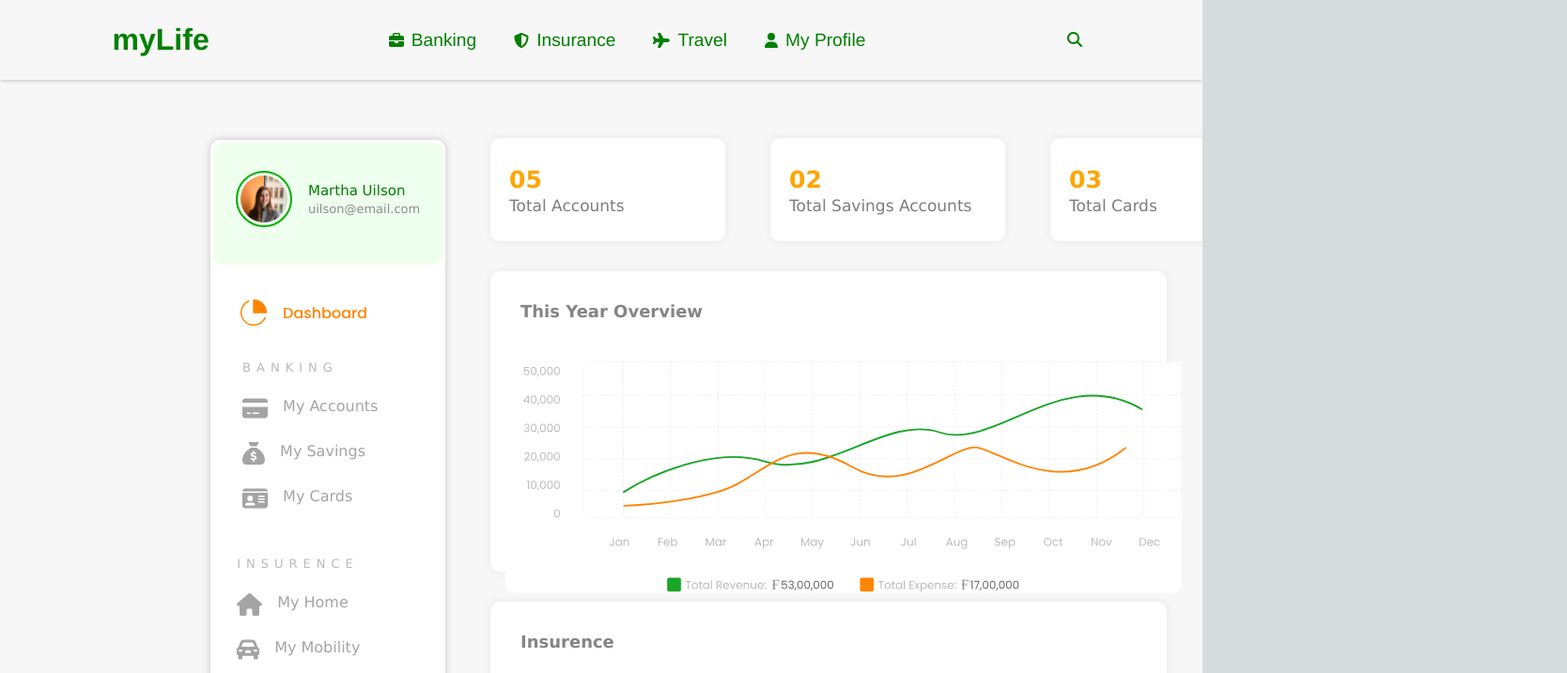
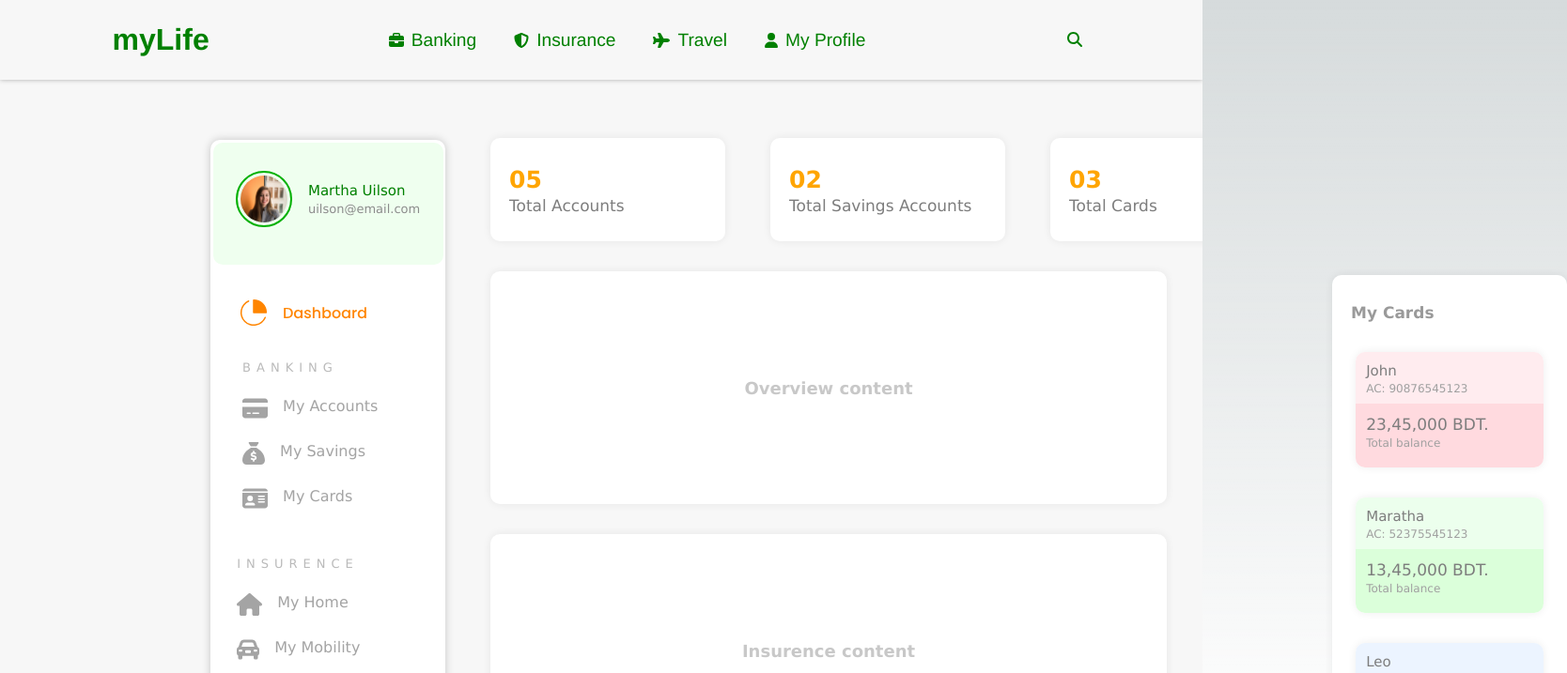
Before and after one commit to abidswapnil/appstick, a Next.js app: page /dashboard in a window 1280 px wide. Shown: the top 717 px of the page at 94% size, 1668 px wide, since content can reach past the window. Built offline with nearby package versions, Linux system fonts and the light colour scheme.

Commit message:
9th commit-5:35pm

```diff
--- a/components/Dashboard/CardRectangle.tsx
+++ b/components/Dashboard/CardRectangle.tsx
@@ -1,6 +1,4 @@
 import styles from '@/styles/Dashboard/Card.module.css'
-import Image from 'next/image';
-import overview from '../../public/Images/DashboardImages/overview.svg';
 
 const CardRectangle = ({ content }) => {
 
@@ -8,13 +6,12 @@ const CardRectangle = ({ content }) => {
     <div className={styles.rectangleCard}>
       {
         content === 'card1' && <div>
-          <span>This Year Overview</span>
-          <Image src={overview} alt='' />
+          <span>Overview content</span>
         </div>
       }
       {
         content === 'card2' && <div>
-          <span>Insurence</span>
+          <span>Insurence content</span>
         </div>
       }
     </div>
--- /dev/null
+++ b/components/Dashboard/DebitCard.tsx
@@ -0,0 +1,46 @@
+import styles from '@/styles/Dashboard/Card.module.css'
+
+const DebitCard = ({ content }) => {
+  let topStyle = '';
+  let bottomStyle = '';
+  let name = '';
+  let cardNumber = '';
+  let balance = '';
+  switch (content) {
+    case 'card1':
+      topStyle = styles.debitCard1Top;
+      bottomStyle = styles.debitCard1Bottom;
+      name = 'John';
+      cardNumber = 'AC: 90876545123';
+      balance = '23,45,000';
+      break;
+    case 'card2':
+      topStyle = styles.debitCard2Top;
+      bottomStyle = styles.debitCard2Bottom;
+      name = 'Maratha';
+      cardNumber = 'AC: 52375545123';
+      balance = '13,45,000';
+      break;
+    case 'card3':
+      topStyle = styles.debitCard3Top;
+      bottomStyle = styles.debitCard3Bottom;
+      name = 'Leo';
+      cardNumber = 'AC: 10823515123';
+      balance = '56,45,000';
+      break;
+  }
+  return (
+    <div className={styles.debitcard}>
+      <div className={topStyle}>
+        <span>{name}</span>
+        <p>{cardNumber}</p>
+      </div>
+      <div className={bottomStyle}>
+        <span>{balance} BDT.</span>
+        <p>Total balance</p>
+      </div>
+    </div>
+  );
+};
+
+export default DebitCard;
--- /dev/null
+++ b/components/Dashboard/Endbar.tsx
@@ -0,0 +1,15 @@
+import styles from '@/styles/Dashboard/Endbar.module.css'
+import DebitCard from './DebitCard';
+
+const Endbar = () => {
+  return (
+    <div className={styles.endbar}>
+      <p className={styles['card-label']}>My Cards</p>
+      <DebitCard content='card1' />
+      <DebitCard content='card2' />
+      <DebitCard content='card3' />
+    </div>
+  );
+};
+
+export default Endbar;
--- a/components/Navbar.tsx
+++ b/components/Navbar.tsx
@@ -9,7 +9,7 @@ const Navbar = () => {
       <ul className={styles.navLinks}>
         <li>
           <FontAwesomeIcon icon={faBriefcase}  className={styles.link} />
-          <a className={styles.navLink} href="">Banking</a>
+          <a className={styles.navLink} href="http://localhost:3000">Banking</a>
         </li>
         <li>
           <FontAwesomeIcon icon={faShieldAlt} className={styles.link} />
--- a/pages/dashboard.tsx
+++ b/pages/dashboard.tsx
@@ -3,6 +3,7 @@ import Navbar from '@/components/Navbar';
 import Sidebar from '@/components/Dashboard/Sidebar';
 import Card from '@/components/Dashboard/Card';
 import CardRectangle from '@/components/Dashboard/CardRectangle';
+import Endbar from '@/components/Dashboard/Endbar';
 
 
 export default function DashboardScreen () {
@@ -19,11 +20,11 @@ export default function DashboardScreen () {
               <a href=""><Card cardNumber='03' cardTitle='Total Cards' numberColor='orange' /></a>
               <a href=""><Card cardNumber='07' cardTitle='Total Insurances' numberColor='lightgreen' /></a>
             </div>
+            <div className={styles.endbar}><Endbar /></div>
             <div className={styles.rectangle}>
               <CardRectangle content='card1' />
               <CardRectangle content='card2' />
             </div>
-            <div></div>
           </div>
         </div>
       </main>
--- a/styles/Dashboard/Card.module.css
+++ b/styles/Dashboard/Card.module.css
@@ -9,6 +9,26 @@
     margin-left: 3rem;
     margin-top: 0rem;
     gap: 0.2rem;
+  }
+
+  .debitcard {
+    display: flex;
+    flex-direction: column;
+    height: 20%;
+    width: 200px;
+    background-color: #fff;
+    border-radius: 10px;
+    box-shadow: 0 0 10px rgba(0, 0, 0, 0.07);
+    margin-left: 10%;
+  }
+
+  .card span {
+    display: flex;
+    font-size: 25px;
+    font-family: Verdana, Geneva, Tahoma, sans-serif;
+    font-weight: 600;
+    margin-top: 12%;
+    margin-left: 8%;
   }
 
   .card span {
@@ -30,7 +50,7 @@
 
   .rectangleCard {
     display: flex;
-    height: 40vh;
+    height: 31vh;
     width: 90vh;
     background-color: #fff;
     border-radius: 10px;
@@ -38,20 +58,174 @@
     margin-left: 3rem;
     margin-top: 2rem;
     gap: 0.2rem;
+    align-items: center;
+    justify-content: center;
   }
 
   .rectangleCard span {
     display: flex;
     font-family: Verdana, Geneva, Tahoma, sans-serif;
     font-size: large;
-    color: rgb(133, 133, 133);
+    color: rgb(200, 200, 200);
     font-weight: bold;
     margin: 2rem;
   }
 
-  .rectangleCard img {
+  .debitCard1Top {
+    height: 45%;
+    border-top-left-radius: 10px;
+    border-top-right-radius: 10px;
+    background-color: rgb(255, 236, 239);
+  }
+
+  .debitCard1Bottom {
+    height: 55%;
+    border-bottom-left-radius: 10px;
+    border-bottom-right-radius: 10px;
+    background-color: rgb(255, 218, 223);
+  }
+
+  .debitCard1Top span {
     display: flex;
-    max-width: 100%;
-    max-height: 100%;
-    object-fit: contain;
+    font-size: 15px;
+    font-family: Verdana, Geneva, Tahoma, sans-serif;
+    color: rgb(125, 125, 125);
+    margin-top: 0.7rem;
+    margin-left: 0.7rem;
+    margin-bottom: 0.2rem;
   }
+
+  .debitCard1Bottom span {
+    display: flex;
+    font-size: 17px;
+    font-family: Verdana, Geneva, Tahoma, sans-serif;
+    color: rgb(125, 125, 125);
+    margin-top: 0.7rem;
+    margin-left: 0.7rem;
+    margin-bottom: 0.2rem;
+  }
+
+  .debitCard1Top p {
+    display: flex;
+    font-size: 12px;
+    font-family: Verdana, Geneva, Tahoma, sans-serif;
+    color: rgb(160, 160, 160);
+    margin-left: 0.7rem;
+  }
+
+  .debitCard2Top {
+    height: 45%;
+    border-top-left-radius: 10px;
+    border-top-right-radius: 10px;
+    background-color: rgba(236, 255, 237, 0.988);
+  }
+
+  .debitCard2Bottom {
+    height: 55%;
+    border-bottom-left-radius: 10px;
+    border-bottom-right-radius: 10px;
+    background-color: rgb(219, 255, 218);
+  }
+
+  .debitCard2Top span {
+    display: flex;
+    font-size: 15px;
+    font-family: Verdana, Geneva, Tahoma, sans-serif;
+    color: rgb(125, 125, 125);
+    margin-top: 0.7rem;
+    margin-left: 0.7rem;
+    margin-bottom: 0.2rem;
+  }
+
+  .debitCard2Bottom span {
+    display: flex;
+    font-size: 17px;
+    font-family: Verdana, Geneva, Tahoma, sans-serif;
+    color: rgb(125, 125, 125);
+    margin-top: 0.7rem;
+    margin-left: 0.7rem;
+    margin-bottom: 0.2rem;
+  }
+
+  .debitCard2Top p {
+    display: flex;
+    font-size: 12px;
+    font-family: Verdana, Geneva, Tahoma, sans-serif;
+    color: rgb(160, 160, 160);
+    margin-left: 0.7rem;
+  }
+
+  .debitCard3Top {
+    height: 45%;
+    border-top-left-radius: 10px;
+    border-top-right-radius: 10px;
+    background-color: rgb(236, 244, 255);
+  }
+
+  .debitCard3Bottom {
+    height: 55%;
+    border-bottom-left-radius: 10px;
+    border-bottom-right-radius: 10px;
+    background-color: rgb(218, 230, 255);
+  }
+
+  .debitCard3Top span {
+    display: flex;
+    font-size: 15px;
+    font-family: Verdana, Geneva, Tahoma, sans-serif;
+    color: rgb(125, 125, 125);
+    margin-top: 0.7rem;
+    margin-left: 0.7rem;
+    margin-bottom: 0.2rem;
+  }
+
+  .debitCard3Bottom span {
+    display: flex;
+    font-size: 17px;
+    font-family: Verdana, Geneva, Tahoma, sans-serif;
+    color: rgb(125, 125, 125);
+    margin-top: 0.7rem;
+    margin-left: 0.7rem;
+    margin-bottom: 0.2rem;
+  }
+
+  .debitCard3Top p {
+    display: flex;
+    font-size: 12px;
+    font-family: Verdana, Geneva, Tahoma, sans-serif;
+    color: rgb(160, 160, 160);
+    margin-left: 0.7rem;
+  }
+
+  .debitCard1Bottom p {
+    display: flex;
+    font-size: 12px;
+    font-family: Verdana, Geneva, Tahoma, sans-serif;
+    color: rgb(160, 160, 160);
+    margin-left: 0.7rem;
+  }
+
+  .debitCard2Bottom p {
+    display: flex;
+    font-size: 12px;
+    font-family: Verdana, Geneva, Tahoma, sans-serif;
+    color: rgb(160, 160, 160);
+    margin-left: 0.7rem;
+  }
+
+  .debitCard3Bottom p {
+    display: flex;
+    font-size: 12px;
+    font-family: Verdana, Geneva, Tahoma, sans-serif;
+    color: rgb(160, 160, 160);
+    margin-left: 0.7rem;
+  }
+
+  .circle {
+    display: inline-block;
+    width: 10px;
+    height: 10px;
+    border-radius: 50%;
+    margin-right: 5px;
+    background-color: #000;
+  }
--- a/styles/Dashboard/Container.module.css
+++ b/styles/Dashboard/Container.module.css
@@ -29,8 +29,9 @@
   width: 35%;
 }
 
-.rectangle img {
-   max-height: 80%;
-   max-width: 80%;
-   margin-left: 1rem;
+.endbar {
+  position: absolute;
+  display: flex;
+  margin-left: 45rem;
+  margin-top: 9rem;
  }
--- /dev/null
+++ b/styles/Dashboard/Endbar.module.css
@@ -0,0 +1,46 @@
+.endbar {
+    display: flex;
+    flex-direction: column;
+    height: 615px;
+    width: 250px;
+    background-color: #fff;
+    border-radius: 10px;
+    box-shadow: 0 0 10px rgba(0, 0, 0, 0.07);
+    margin-left: 14rem;
+    margin-top: 2rem;
+    gap: 2rem;
+  }
+
+  .card-label {
+    display: flex;
+    font-size: 17px;
+    font-family: Verdana, Geneva, Tahoma, sans-serif;
+    font-weight: 600;
+    margin-top: 12%;
+    margin-left: 8%;
+    color: rgb(154, 154, 154);
+  }
+
+  .ul span {
+    color: rgb(186, 186, 186);
+    font-size: 13px;
+    letter-spacing: 6px;
+  }
+
+  .ul {
+    display: flex;
+    flex-direction: column;
+    list-style: none;
+    font-family: Verdana, Geneva, Tahoma, sans-serif;
+    color: rgb(164, 164, 164);
+    margin-top: 10%;
+    text-align: left;
+    margin-right: 15%;
+    margin-bottom: 10%;
+    gap: 1.5rem;
+  }
+
+  .ul a {
+    display: flex;
+    gap: 1rem;
+  }
```
Also changed, not shown: components/Dashboard/Card.tsx (line endings or trailing spaces), public/Images/DashboardImages/insurence.svg (added), styles/Dashboard/Sidebar.module.css (line endings or trailing spaces).
